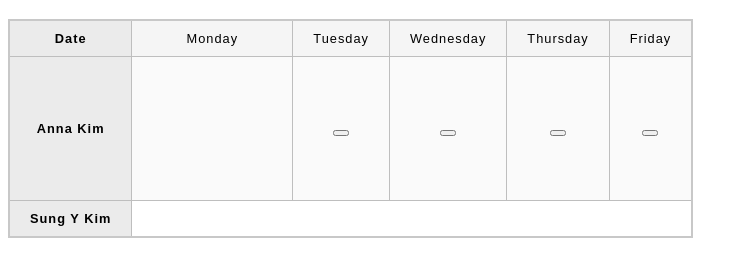
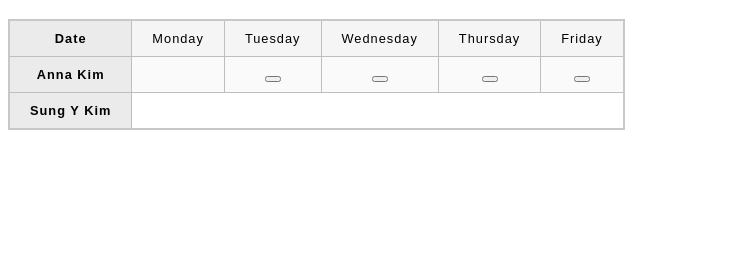
Before and after one commit to tetron225/Attendance, a plain HTML site: page index.html in a window 1280 px wide. Shown: the part 61-338 px from the top of the page, without its empty margins (0-748 px from the left). Drawn offline with Linux system fonts and the light colour scheme.

Commit message:
erased the canvas option

```diff
--- a/index.html
+++ b/index.html
@@ -20,9 +20,7 @@
         </tr>
         <tr>
             <th colspan="2">Anna Kim</th>
-            <td><canvas width="120" height="120">
-                An alternative text describing what your canvas displays.
-              </canvas></td>
+            <td></td>
             <td><button></button></td>
             <td><button></button></td>
             <td><button></button></td>
```
